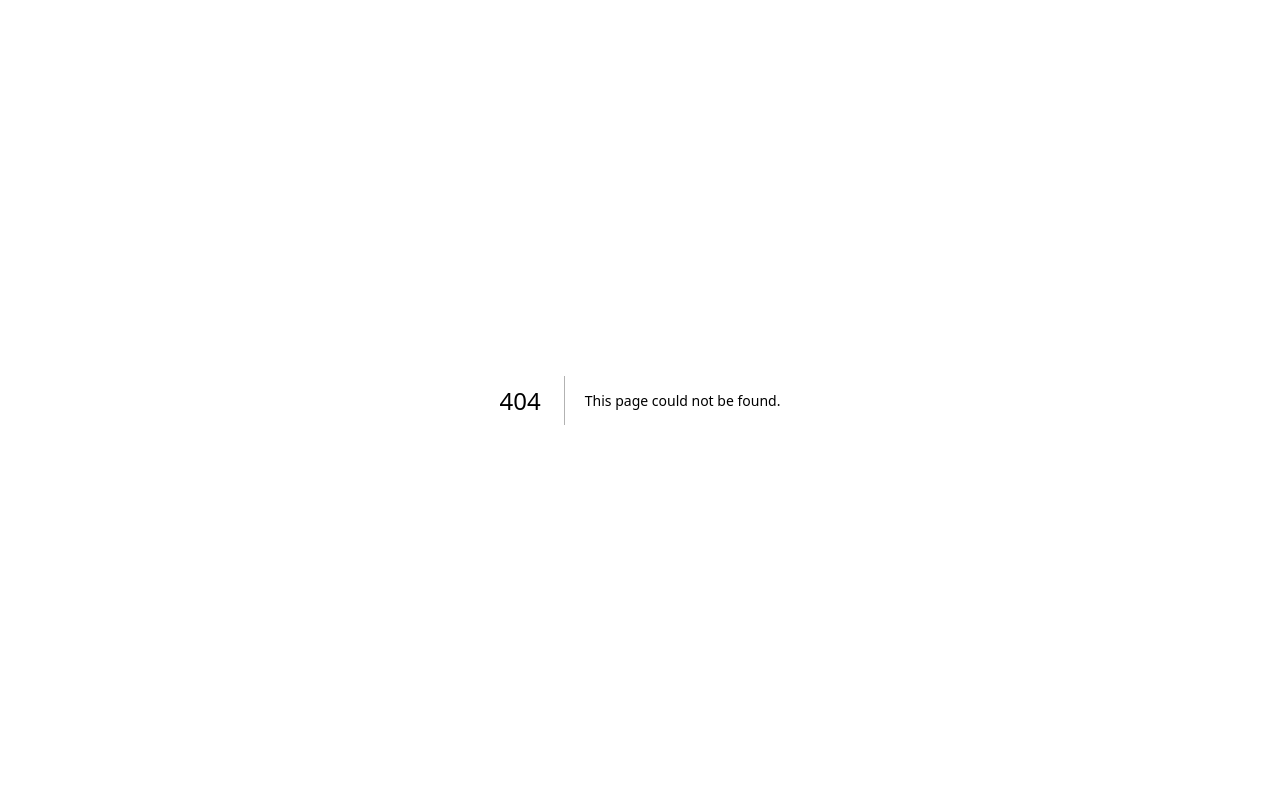
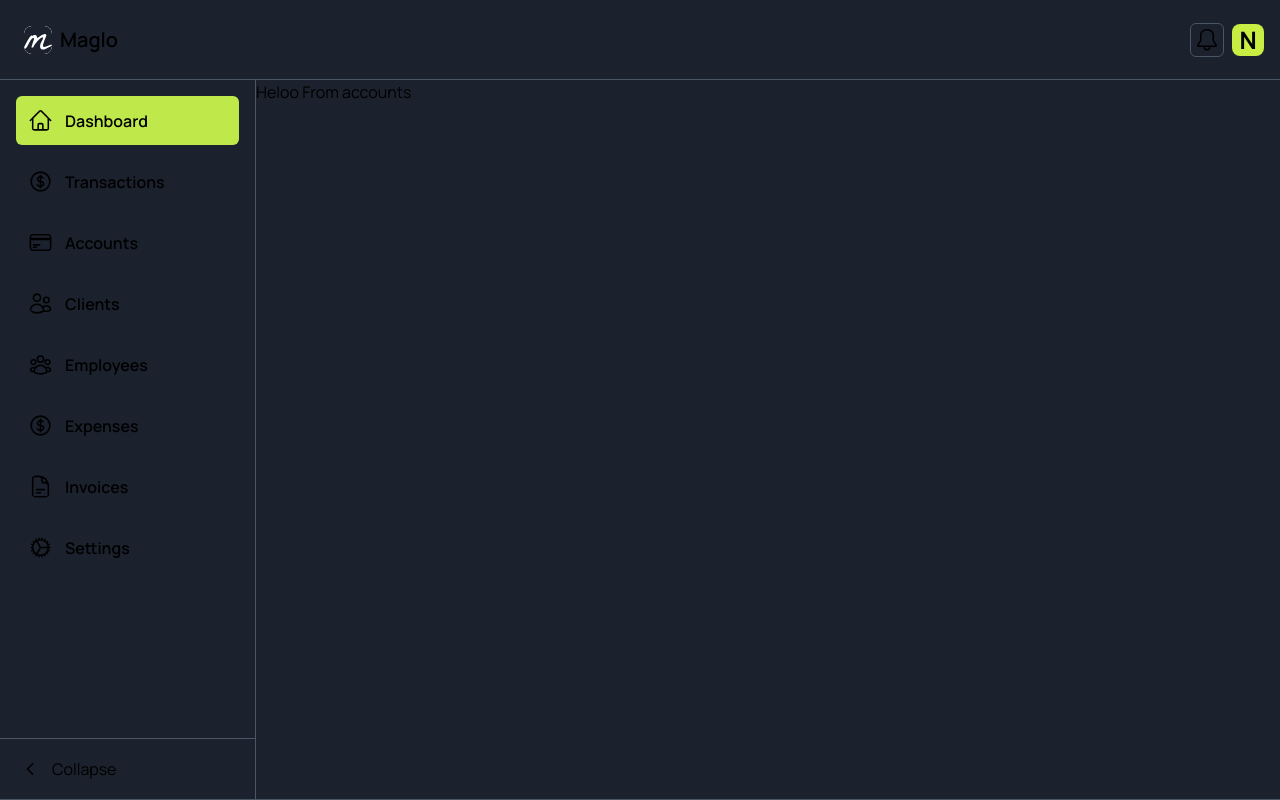
Before and after one commit to viraj00789/passbook-system, a Next.js app: page /accounts in a window 1280 px wide. Before the commit this address had no page. Built offline with nearby package versions, Linux system fonts and the light colour scheme; sample sign-in values are in the browser's storage.

Commit message:
fix: added the new side dashboard and responsvie

```diff
--- /dev/null
+++ b/app/(protected)/accounts/page.tsx
@@ -0,0 +1,5 @@
+const page = () => {
+  return <div>Heloo From accounts</div>;
+};
+
+export default page;
--- a/app/(protected)/dashboard/page.tsx
+++ /dev/null
@@ -1,11 +0,0 @@
-import Sidebar from "@/components/Sidebar";
-
-const Dashboard = () => {
-  return (
-    <div className="bg-white dark:bg-dark-blue h-screen text-white">
-      <Sidebar />
-    </div>
-  )
-}
-
-export default Dashboard;
--- a/app/(protected)/layout.tsx
+++ b/app/(protected)/layout.tsx
@@ -1,13 +1,29 @@
+"use client";
+import { ThemesProvider } from "@/Providers/ThemesProvider";
 import AuthGuard from "@/components/AuthGuard";
-import { ThemesProvider } from "@/Providers/ThemesProvider";
-import "../globals.css"
+import Navbar from "@/components/Navbar";
+import Sidebar from "@/components/Sidebar";
+import { useState } from "react";
+import "../globals.css";
 
 export default function ProtectedLayout({
-    children,
+  children,
 }: {
-    children: React.ReactNode;
+  children: React.ReactNode;
 }) {
-    return (
-        <ThemesProvider><AuthGuard>{children}</AuthGuard></ThemesProvider>
-    )
+  const [open, setOpen] = useState(true);
+
+  return (
+    <ThemesProvider>
+      <AuthGuard>
+        <div className="w-full h-screen flex flex-col  bg-dark-blue border-b border-gray-600">
+          <Navbar open={open} setOpen={setOpen} />
+          <div className="flex grow">
+            <Sidebar open={open} setOpen={setOpen} />
+            <div className="grow">{children}</div>
+          </div>
+        </div>
+      </AuthGuard>
+    </ThemesProvider>
+  );
 }
--- a/app/page.tsx
+++ b/app/(protected)/page.tsx
@@ -3,12 +3,12 @@
 import { useEffect } from "react";
 import { useRouter } from "next/navigation";
 
-export default function Page() {
+export default function Dashboard() {
   const router = useRouter();
 
   useEffect(() => {
     const isAuthenticated = !!localStorage.getItem("auth");
-    router.replace(isAuthenticated ? "/dashboard" : "/sign-in");
+    router.replace(isAuthenticated ? "/" : "/sign-in");
   }, [router]);
 
   return null;
--- /dev/null
+++ b/app/(protected)/transactions/page.tsx
@@ -0,0 +1,5 @@
+const page = () => {
+  return <div>Helo From the Transactions Page</div>;
+};
+
+export default page;
--- a/app/globals.css
+++ b/app/globals.css
@@ -51,3 +51,7 @@ body {
 .text {
   @apply text-black dark:text-white;
 }
+
+.custom-border-gray {
+  @apply border border-gray-600 rounded-md;
+}
--- a/app/sign-in/page.tsx
+++ b/app/sign-in/page.tsx
@@ -16,23 +16,26 @@ export default function SignIn() {
 
   useEffect(() => {
     const isAuthenticated = !!localStorage.getItem("auth");
-    router.replace(isAuthenticated ? "/dashboard" : "/sign-in");
+    router.replace(isAuthenticated ? "/" : "/sign-in");
   }, [router]);
 
   const handleSubmit = (e: React.FormEvent<HTMLFormElement>) => {
     e.preventDefault();
     console.log(formData);
 
-    const {email,password} = formData || {};
+    const { email, password } = formData || {};
 
     if (!email || !password) return;
 
-    localStorage.setItem("auth", JSON.stringify({
+    localStorage.setItem(
+      "auth",
+      JSON.stringify({
         email,
         password,
-    }));
+      })
+    );
 
-    router.push("/dashboard");
+    router.push("/");
   };
 
   return (
@@ -67,14 +70,14 @@ const handleSubmit = (e: React.FormEvent<HTMLFormElement>) => {
               label="Email address"
               placeholder="Enter the email"
               value={formData.email}
-              onChange={(e) => setFormData({ ...formData, email: e.target.value })}
+              onChange={(e) =>
+                setFormData({ ...formData, email: e.target.value })
+              }
               required
             />
 
             {/* Password */}
             <div className="space-y-3">
-
-
               <div className="mt-2">
                 <Input
                   id="password"
@@ -106,10 +109,7 @@ const handleSubmit = (e: React.FormEvent<HTMLFormElement>) => {
             </div>
 
             {/* Button */}
-            <Button
-              buttonType="submit"
-              title="Sign In"
-            />
+            <Button buttonType="submit" title="Sign In" />
           </form>
         </div>
       </div>
@@ -124,7 +124,7 @@ const handleSubmit = (e: React.FormEvent<HTMLFormElement>) => {
         />
       </div>
 
-      <ThemeToggle />
+      {/* <ThemeToggle /> */}
     </div>
   );
 }
--- a/components/Header.tsx
+++ /dev/null
@@ -1,12 +0,0 @@
-
-const Header = () => {
-
-
-    return (
-        <div>
-            <div className="header"></div>
-        </div>
-    )
-}
-
-export default Header
--- /dev/null
+++ b/components/Navbar.tsx
@@ -0,0 +1,75 @@
+"use client";
+
+import Link from "next/link";
+import Image from "next/image";
+import { RxHamburgerMenu } from "react-icons/rx";
+import { getItemFromLocalStorage } from "../utils/helper";
+import { GoBell } from "react-icons/go";
+
+interface NavbarProps {
+  open: boolean;
+  setOpen: (open: boolean) => void;
+}
+
+export default function Navbar({ open, setOpen }: NavbarProps) {
+  const { email } = getItemFromLocalStorage("auth") || {};
+
+  return (
+    <nav className="w-full text h-20 p-4 flex items-center justify-between border-b border-gray-600">
+      {/* Logo */}
+      <div className="flex items-center gap-4">
+        {/* Mobile Hamburger */}
+        <div
+          className="md:hidden cursor-pointer"
+          onClick={() => setOpen(!open)}
+        >
+          <RxHamburgerMenu size={24} />
+        </div>
+
+        <Link href="/" className="flex items-center">
+          {/* Desktop logo */}
+          <div className="hidden md:block">
+            <div className="flex items-center justify-between p-2">
+              <div className="flex items-center gap-2">
+                <Image
+                  src="/maglo.svg"
+                  alt="Logo"
+                  width={28}
+                  height={28}
+                  className="bg-white rounded-lg"
+                />
+                <span className="text-xl font-semibold">Maglo</span>
+              </div>
+            </div>
+          </div>
+
+          {/* Mobile logo */}
+          <div className="md:hidden">
+            <svg width="30" height="32" viewBox="0 0 30 32" fill="currentColor">
+              <path d="M29.24 22.68c-.16-.39-.31-.8-.47-1.15..." />
+            </svg>
+          </div>
+        </Link>
+      </div>
+
+      {/* Right menu */}
+      <div className="flex items-center gap-2">
+        <div>
+          <GoBell className="custom-border-gray p-1" size={34} />
+        </div>
+
+        <div className="w-8 h-8 min-w-8 min-h-8 rounded-lg flex items-center justify-center overflow-hidden">
+          {email ? (
+            <div className="w-full h-full bg-primary text-black flex items-center justify-center text-2xl font-bold">
+              {email?.charAt(0)?.toUpperCase() || "?"}
+            </div>
+          ) : (
+            <div className="w-full h-full bg-primary text flex items-center justify-center text-2xl font-bold">
+              ?
+            </div>
+          )}
+        </div>
+      </div>
+    </nav>
+  );
+}
--- a/components/Sidebar.tsx
+++ b/components/Sidebar.tsx
@@ -1,6 +1,4 @@
 "use client";
-
-import { useState } from "react";
 import {
   HiOutlineHome,
   HiOutlineCurrencyDollar,
@@ -12,10 +10,15 @@ import {
 } from "react-icons/hi2";
 import { FiChevronLeft, FiChevronRight } from "react-icons/fi";
 import Link from "next/link";
+import { useState, useEffect } from "react";
 
 const navItems = [
-  { label: "Dashboard", icon: HiOutlineHome, href: "/dashboard" },
-  { label: "Transactions", icon: HiOutlineCurrencyDollar, href: "/transactions" },
+  { label: "Dashboard", icon: HiOutlineHome, href: "/" },
+  {
+    label: "Transactions",
+    icon: HiOutlineCurrencyDollar,
+    href: "/transactions",
+  },
   { label: "Accounts", icon: HiOutlineCreditCard, href: "/accounts" },
   { label: "Clients", icon: HiOutlineUsers, href: "/clients" },
   { label: "Employees", icon: HiOutlineUserGroup, href: "/employees" },
@@ -24,39 +27,98 @@ const navItems = [
   { label: "Settings", icon: HiOutlineCog, href: "/settings" },
 ];
 
-export default function Sidebar() {
-  const [open, setOpen] = useState(true);
+interface SidebarProps {
+  open: boolean;
+  setOpen: (open: boolean) => void;
+}
+export default function Sidebar({ open, setOpen }: SidebarProps) {
+  const [selected, setSelected] = useState("Dashboard");
+
+  useEffect(() => {
+    const handleResize = () => {
+      if (window.innerWidth < 768) {
+        setOpen(false);
+      } else {
+        setOpen(true);
+      }
+    };
+
+    handleResize();
+
+    window.addEventListener("resize", handleResize);
+    return () => window.removeEventListener("resize", handleResize);
+  }, [setOpen]);
 
   return (
+    <>
+      {/* Mobile Overlay */}
+      {open && (
+        <div
+          className="md:hidden fixed inset-0 bg-dark-blue/50 z-40"
+          onClick={() => setOpen(false)}
+        />
+      )}
+
       <aside
-      className={`h-screen border-r bg-dark-blue transition-all duration-300
-      ${open ? "w-64" : "w-16"}`}
+        className={`
+            fixed md:relative z-50 h-full md:h-auto
+            border-r border-gray-600 bg-dark-blue transition-all duration-300 text flex flex-col justify-between
+            ${open ? "translate-x-0" : "-translate-x-full md:translate-x-0"}
+            ${open ? "w-64" : "md:w-16"}
+            md:translate-x-0
+          `}
       >
-      {/* Logo */}
-      <div className="flex items-center justify-between px-4 py-6">
-        <div className="flex items-center gap-2">
-          <HiOutlineCurrencyDollar size={28} />
-          {open && <span className="text-xl font-semibold">Maglo</span>}
-        </div>
-        <button onClick={() => setOpen(!open)}>
-          {open ? <FiChevronLeft /> : <FiChevronRight />}
-        </button>
-      </div>
-
+        <div>
           {/* Nav */}
-      <nav className={`space-y-4 ${open ? "px-4" : "px-2"}`}>
+          <p className={`space-y-3 ${open ? "p-4" : "px-2 py-4"}`}>
             {navItems.map(({ label, icon: Icon, href }) => (
               <Link
                 key={label}
                 href={href}
-            className="flex items-center gap-3 px-2 py-2 rounded-md
-              hover:bg-primary-500 hover:text-black transition font-semibold"
+                onClick={() => {
+                  setSelected(label);
+                  if (window.innerWidth < 768) setOpen(false);
+                }}
+                className={`flex items-center gap-3 p-3 rounded-md
+                  hover:bg-primary-300 hover:text-black transition font-semibold
+                  ${selected === label ? "bg-primary-500 text-black" : ""}
+                  whitespace-nowrap overflow-hidden
+                  `}
               >
-            <Icon size={22} />
-            {open && <span>{label}</span>}
+                <Icon className="rounded-full min-w-[25px]" size={25} />
+                <span
+                  className={`transition-opacity duration-300 ${
+                    open
+                      ? "opacity-100"
+                      : "opacity-0 md:opacity-0 md:hidden group-hover:block"
+                  }`}
+                >
+                  {label}
+                </span>
               </Link>
             ))}
-      </nav>
+          </p>
+        </div>
+
+        <div
+          className="p-4 flex items-center gap-2 border-t border-gray-600 cursor-pointer"
+          onClick={() => setOpen(!open)}
+        >
+          <div>
+            {open ? (
+              <FiChevronLeft className="m-1" size={20} />
+            ) : (
+              <FiChevronRight className="m-1" size={20} />
+            )}
+          </div>
+          <p
+            title="Collapse"
+            className="bg-transparent w-fit text hover:cursor-pointer hover:bg-none whitespace-nowrap overflow-hidden"
+          >
+            {open && "Collapse"}
+          </p>
+        </div>
       </aside>
+    </>
   );
 }
--- /dev/null
+++ b/utils/helper.ts
@@ -0,0 +1,10 @@
+export const getItemFromLocalStorage = (key?: string) => {
+    if(!key) return null;
+    const item = localStorage.getItem(key);
+    return item ? JSON.parse(item) : null;
+}
+
+
+export const getFirstChar = (email: string) => {
+    return email?.slice(0, 1).toUpperCase();
+}
```
Also changed, not shown: app/layout.tsx (+3 -7 lines). Lines whose indentation alone changed are shown as unchanged.
